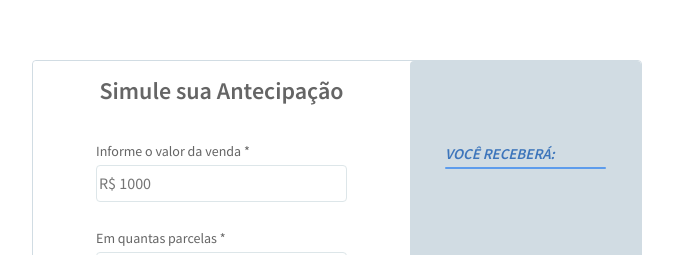
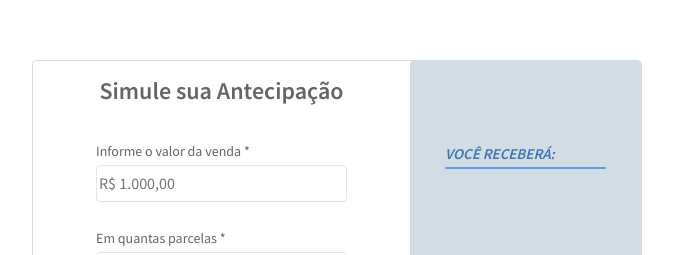
Before and after one commit to tiblazy/desafio-vaga-front-end, a React (Create React App) app: page / in a window 1280 px wide. Shown: the part 145-400 px from the top of the page, without its empty margins (303-976 px from the left). Built offline with nearby package versions, Linux system fonts and the light colour scheme.

Commit message:
fix: estilização

```diff
--- a/src/components/Form/index.jsx
+++ b/src/components/Form/index.jsx
@@ -1,4 +1,4 @@
-import { useState, useContext } from "react";
+import { useContext } from "react";
 import { ChallengeContext } from "../../contexts/challenge";
 
 import { useForm } from "react-hook-form";
@@ -14,8 +14,6 @@ import "./form.css";
 import "../Input/input.css";
 
 export const Form = () => {
-  // const [listDays, setListDays] = useState([]);
-
   const { calculate } = useContext(ChallengeContext);
 
   const formSchema = CalculateSchema();
@@ -28,7 +26,6 @@ export const Form = () => {
   });
 
   const handleOnSubmit = (data) => {
-    console.log(data);
     const { amount, installments, mdr, days } = data;
     const listDays = [];
 
@@ -61,8 +58,7 @@ export const Form = () => {
         />
         <input
           className="label__input"
-          type="number"
-          placeholder="R$ 1000"
+          placeholder="R$ 1.000,00"
           {...register("amount")}
         />
         <Error>{errors.amount?.message}</Error>
--- a/src/components/Input/input.css
+++ b/src/components/Input/input.css
@@ -21,10 +21,6 @@
   border: 1px solid #66afe9;
 }
 
-.label__input:active {
-  border: 1px solid #66afe9;
-}
-
 input::-webkit-outer-spin-button,
 input::-webkit-inner-spin-button {
   -webkit-appearance: none;
```
Also changed, not shown: src/functions/mask.jsx (deleted, +0 -9 lines).
